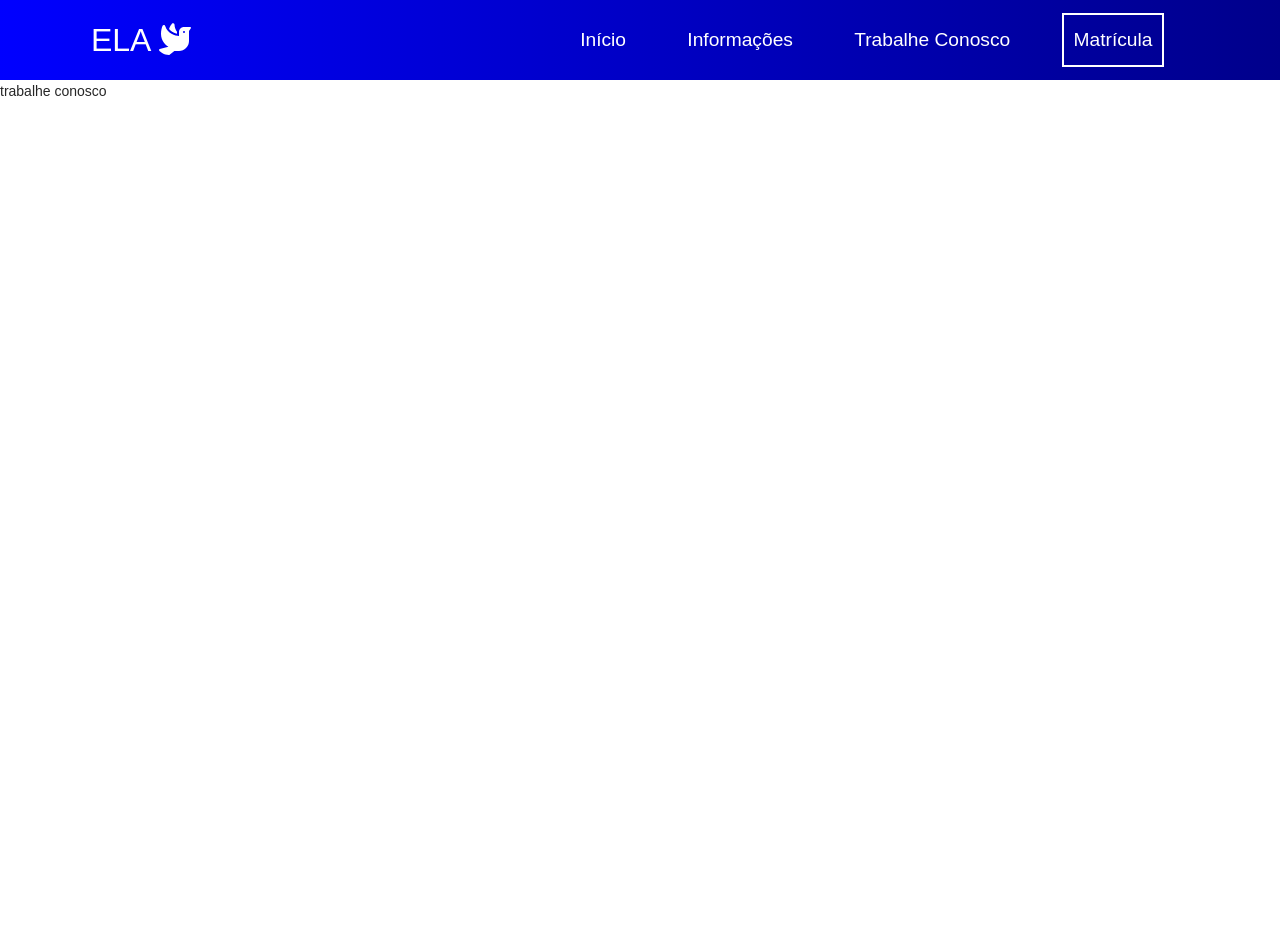
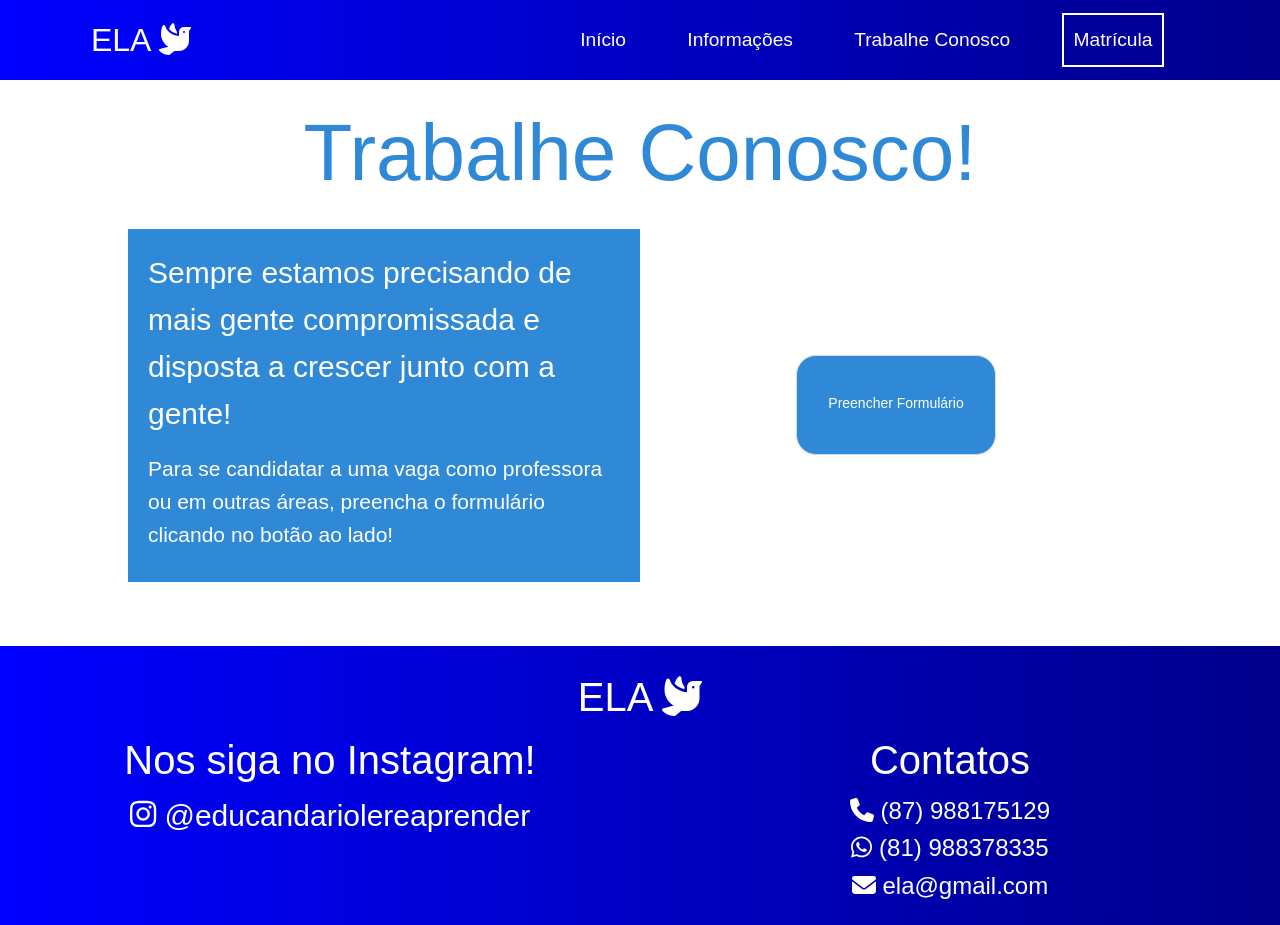
Before and after one commit to srcmarcelo/ela-web, a React (Create React App) app: page /work_with_us in a window 1280 px wide. Before the commit the page ends 800 px from the top, so only its background shows below. Built offline with nearby package versions, Linux system fonts and the light colour scheme; the HTML template or start-up script is replaced by a standard one.

Commit message:
setting work with us

```diff
--- /dev/null
+++ b/src/components/FormRedirect/index.jsx
@@ -0,0 +1,39 @@
+import React from "react";
+import { Button } from "antd";
+import { Container, Content, Info, Redirect } from "./styles";
+
+const FormRedirect = () => (
+  <Container>
+    <Content>
+      <Info>
+        <h1 className="text">
+          Sempre estamos precisando de mais gente compromissada e disposta a
+          crescer junto com a gente!
+        </h1>
+        <h2 className="sub">
+          Para se candidatar a uma vaga como professora ou em outras áreas,
+          preencha o formulário clicando no botão ao lado!
+        </h2>
+      </Info>
+      <Redirect>
+        <Button
+          style={{
+            display: "flex",
+            borderRadius: "20px",
+            backgroundColor: "#3089d7",
+            color: "#fff",
+            width: "200px",
+            height: "100px",
+            alignItems: "center",
+            justifyContent: "center",
+          }}
+          href="https://forms.gle/oB2aFUup4CTWzyFh7"
+        >
+          Preencher Formulário
+        </Button>
+      </Redirect>
+    </Content>
+  </Container>
+);
+
+export default FormRedirect;
--- /dev/null
+++ b/src/components/FormRedirect/styles.js
@@ -0,0 +1,37 @@
+import styled from "styled-components";
+
+export const Container = styled.div`
+  padding: 0% 10% 5% 10%;
+  justify-content: center;
+  align-items: center;
+`;
+
+export const Content = styled.div`
+  display: grid;
+  grid-auto-flow: column;
+  grid-template-columns: repeat(2, 1fr);
+`;
+
+export const Info = styled.div`
+  display: flex;
+  flex-direction: column;
+  justify-content: center;
+  align-items: center;
+  background-color: #3089d7;
+  padding: 20px;
+
+  .text {
+    font-size: 30px;
+    color: #fff;
+  }
+
+  .sub {
+    color: #fff;
+  }
+`;
+
+export const Redirect = styled.div`
+  display: flex;
+  justify-content: center;
+  align-items: center;
+`;
--- a/src/pages/AboutUs/index.jsx
+++ b/src/pages/AboutUs/index.jsx
@@ -1,7 +1,12 @@
 import React from "react";
+import { Container, Title } from "./styles";
+import Footer from "../../components/Footer";
 
-const AboutUs = () => <div>
-    informações
-</div>
+const AboutUs = () => (
+  <Container>
+    <Title>Sobre Nós</Title>
+    <Footer />
+  </Container>
+);
 
 export default AboutUs;
--- a/src/pages/AboutUs/styles.js
+++ b/src/pages/AboutUs/styles.js
@@ -1,5 +1,18 @@
 import styled from "styled-components";
 
 export const Container = styled.div`
-    background: red;
-`
+  justify-content: center;
+  align-items: center;
+`;
+
+export const Title = styled.h1`
+  color: #3089d7;
+  font-size: 80px;
+  margin-bottom: 0.2rem;
+  padding: 10px;
+  text-align: center;
+
+  @media (max-width: 480px) {
+    font-size: 50px;
+  }
+`;
--- a/src/pages/Registration/index.jsx
+++ b/src/pages/Registration/index.jsx
@@ -1,7 +1,12 @@
 import React from "react";
+import { Container, Title } from "./styles";
+import Footer from "../../components/Footer";
 
-const Registration = () => <div>
-    Matrícula
-</div>
+const Registration = () => (
+  <Container>
+    <Title>Matrículas</Title>
+    <Footer />
+  </Container>
+);
 
 export default Registration;
--- a/src/pages/Registration/styles.js
+++ b/src/pages/Registration/styles.js
@@ -1,5 +1,18 @@
 import styled from "styled-components";
 
 export const Container = styled.div`
-    background: red;
-`
+  justify-content: center;
+  align-items: center;
+`;
+
+export const Title = styled.h1`
+  color: #3089d7;
+  font-size: 80px;
+  margin-bottom: 0.2rem;
+  padding: 10px;
+  text-align: center;
+
+  @media (max-width: 480px) {
+    font-size: 50px;
+  }
+`;
--- a/src/pages/WorkWithUs/index.jsx
+++ b/src/pages/WorkWithUs/index.jsx
@@ -1,7 +1,14 @@
 import React from "react";
+import { Container, Title } from "./styles";
+import Footer from "../../components/Footer";
+import FormRedirect from "../../components/FormRedirect";
 
-const WorkWithUs = () => <div>
-    trabalhe conosco
-</div>
+const WorkWithUs = () => (
+  <Container>
+    <Title>Trabalhe Conosco!</Title>
+    <FormRedirect />
+    <Footer />
+  </Container>
+);
 
 export default WorkWithUs;
--- a/src/pages/WorkWithUs/styles.js
+++ b/src/pages/WorkWithUs/styles.js
@@ -1,5 +1,18 @@
 import styled from "styled-components";
 
 export const Container = styled.div`
-    background: red;
-`
+  justify-content: center;
+  align-items: center;
+`;
+
+export const Title = styled.h1`
+  color: #3089d7;
+  font-size: 80px;
+  margin-bottom: 0.2rem;
+  padding: 10px;
+  text-align: center;
+
+  @media (max-width: 480px) {
+    font-size: 50px;
+  }
+`;
```
